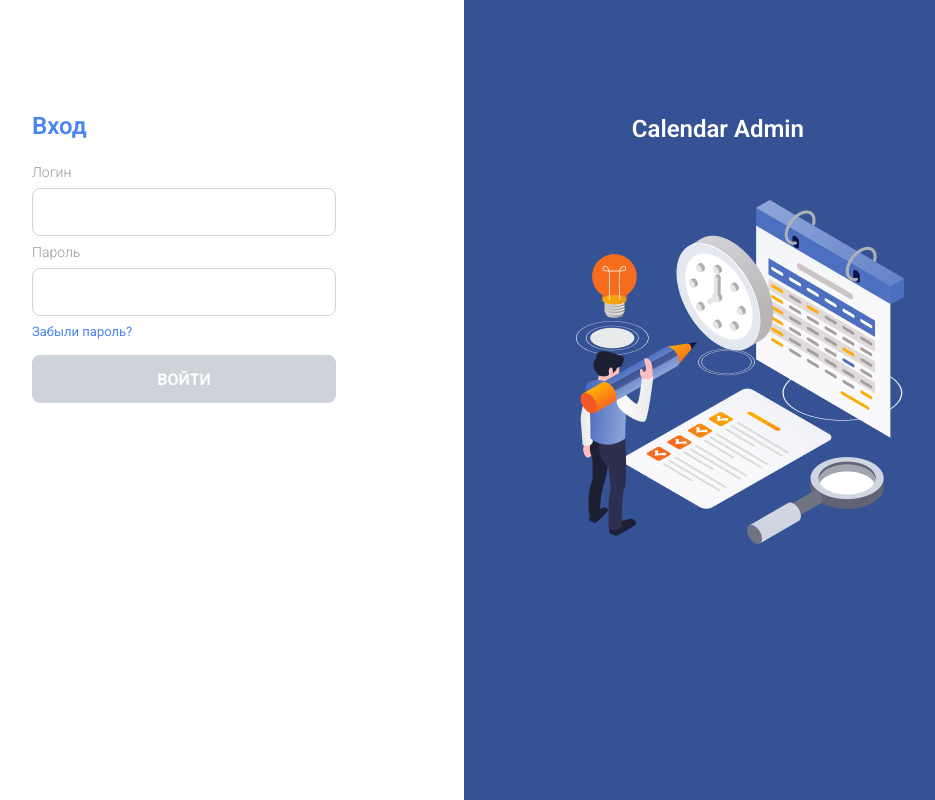
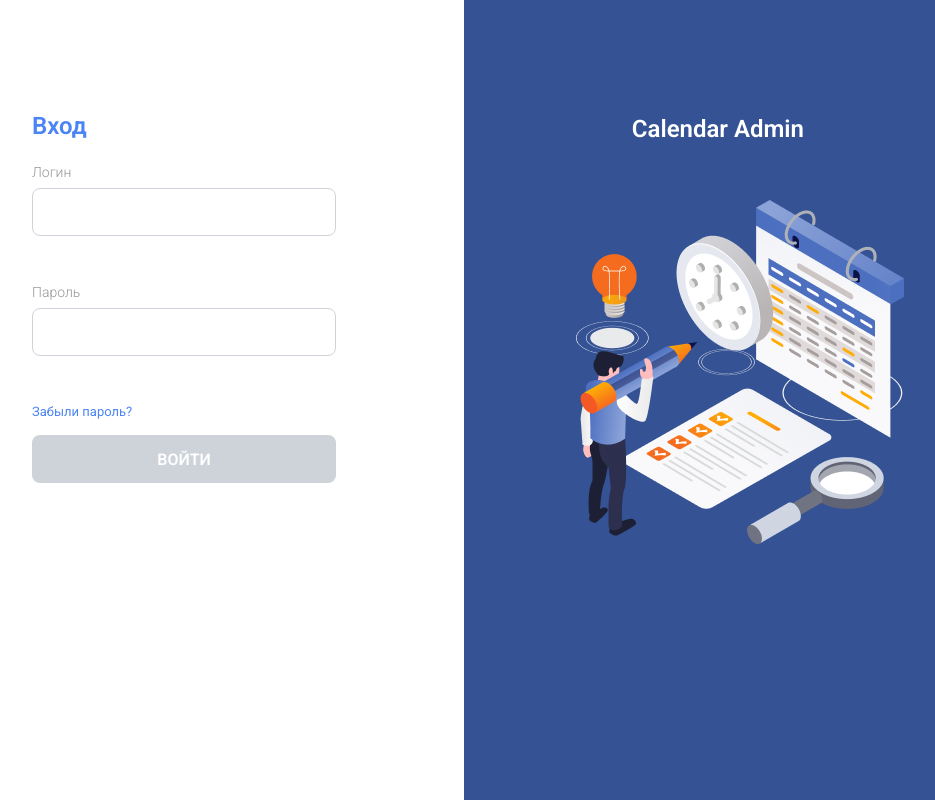
Before and after one commit to MegaJavaSctrippers/hodgepodge-calendar, a React (Create React App) app: page /admin-entry in a window 1280 px wide. Shown: the whole page, without its empty margins (176-1111 px from the left). Built offline with nearby package versions, Linux system fonts and the light colour scheme.

Commit message:
add: form validation

```diff
--- a/package.json
+++ b/package.json
@@ -16,6 +16,7 @@
     "react-date-range": "^1.4.0",
     "react-datepicker": "^4.8.0",
     "react-dom": "^18.1.0",
+    "react-hook-form": "^7.33.1",
     "react-router-dom": "^6.3.0",
     "react-scripts": "5.0.1",
     "web-vitals": "^2.1.4"
--- a/src/components/AdminEntry/AdminEntry.jsx
+++ b/src/components/AdminEntry/AdminEntry.jsx
@@ -1,25 +1,61 @@
 import React from 'react'
 import { Link } from 'react-router-dom'
+import { useForm } from 'react-hook-form'
 import s from './AdminEntry.module.css'
 import admin from '../../assets/icons/Group 239.png'
 import blue from '../../assets/icons/Vector.png'
 
 export default function AdminEntry() {
+  const {
+    register,
+    formState: { errors },
+    handleSubmit,
+    reset,
+  } = useForm({
+    mode: 'onBlur',
+  })
+
+  const onSubmit = (data) => {
+    alert(JSON.stringify(data))
+    reset()
+  }
+
   return (
-    <div className={s.wrapper}>
+    <form className={s.wrapper} onSubmit={handleSubmit(onSubmit)}>
       <div className={s.admin_entry}>
         <div className={s.content}>
           <p className={s.entry}>Вход</p>
           <p className={s.label}>Логин</p>
-          <input className={s.input} type="text" />
+          <input
+            className={s.input}
+            type="text"
+            {...register('login', {
+              required: 'Поле обязательно к заполнению',
+            })}
+          />
+          <div className={s.error}>
+            {errors?.login && <p>{errors?.login?.message || 'Error!'}</p>}
+          </div>
           <p className={s.label}>Пароль</p>
-          <input className={s.input} type="password" />
+          <input
+            className={s.input}
+            type="password"
+            {...register('password', {
+              required: 'Поле обязательно к заполнению',
+            })}
+          />
+          <div className={s.error}>
+            {errors?.password && <p>{errors?.password?.message || 'Error!'}</p>}
+          </div>
           <Link to="/forgot-password" className={s.forgot_password}>
             Забыли пароль?
           </Link>
-          <Link to="/calendar-admin" className={s.btn} type="button">
+          <button className={s.btn} type="submit">
             войти
-          </Link>
+          </button>
+          {/* <Link to="/calendar-admin" className={s.btn} onClick={handleSubmit(onClick)}>
+            войти
+          </Link> */}
         </div>
       </div>
       <div className={s.image_block}>
@@ -27,6 +63,6 @@ export default function AdminEntry() {
         <img className={s.admin_image} src={admin} alt="admin_image" />
         <p className={s.title}>Calendar Admin</p>
       </div>
-    </div>
+    </form>
   )
 }
--- a/src/components/AdminEntry/AdminEntry.module.css
+++ b/src/components/AdminEntry/AdminEntry.module.css
@@ -115,3 +115,13 @@
     top: 200px;
     right: 200px;
 }
+
+.error {
+    height: 40px;
+    font-family: 'Roboto';
+    font-style: normal;
+    font-weight: 300;
+    font-size: 14px;
+    line-height: 16px;
+    color: red;
+}
```
